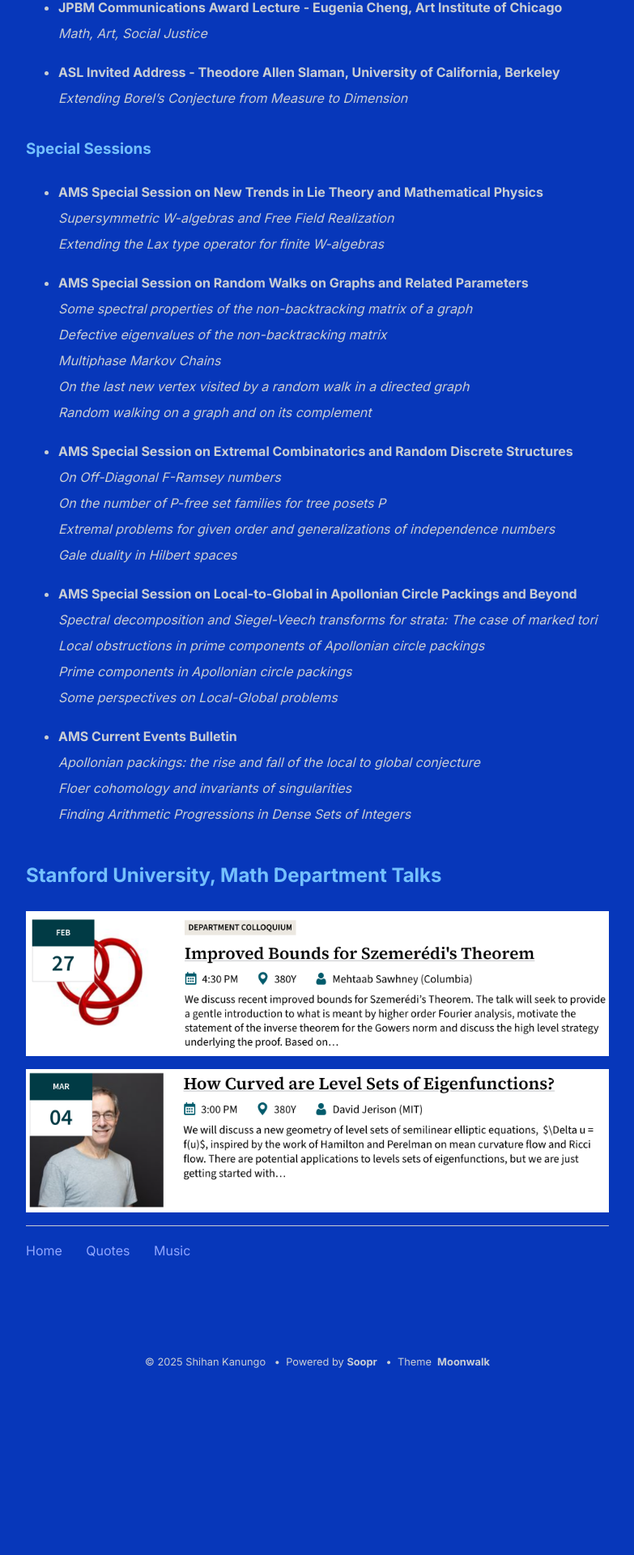
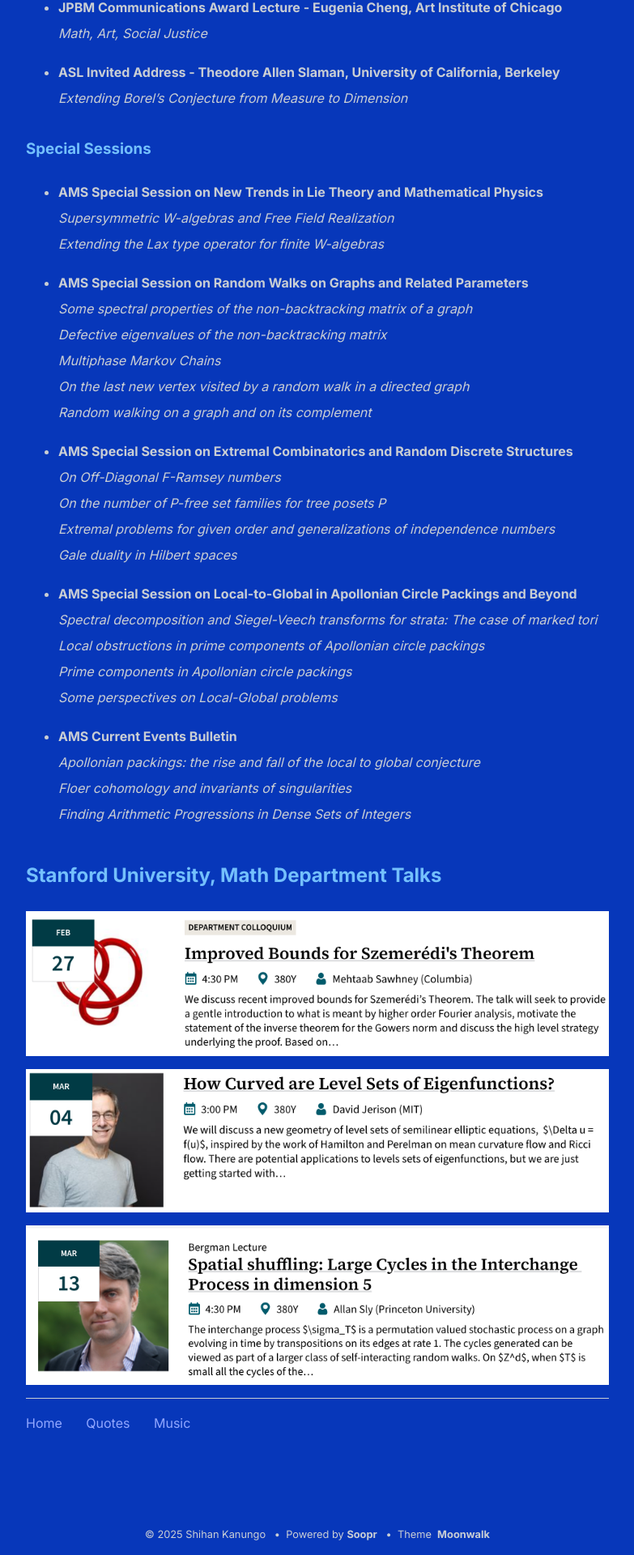
Before and after one commit to shihankanungo/shihankanungo.github.io, a Jekyll site: the page built from math-talks.md, in a window 1280 px wide. Shown: the part 1179-3099 px from the top of the page at 81% size, without its empty margins (248-1031 px from the left). Built offline with Jekyll 4.4.1, drawn with Linux system fonts in a browser that asks for light colours; before the commit the page ends 2887 px from its top, so only the background shows below that.

Commit message:
Update math-talks.md

```diff
--- a/math-talks.md
+++ b/math-talks.md
@@ -70,3 +70,5 @@ _Finding Arithmetic Progressions in Dense Sets of Integers_
 ![stanford-feb-27](images/02-27.png)
 
 ![stanford-mar-04](images/03-04.png)
+
+![stanford-mar-04](images/03-13.png)
```
